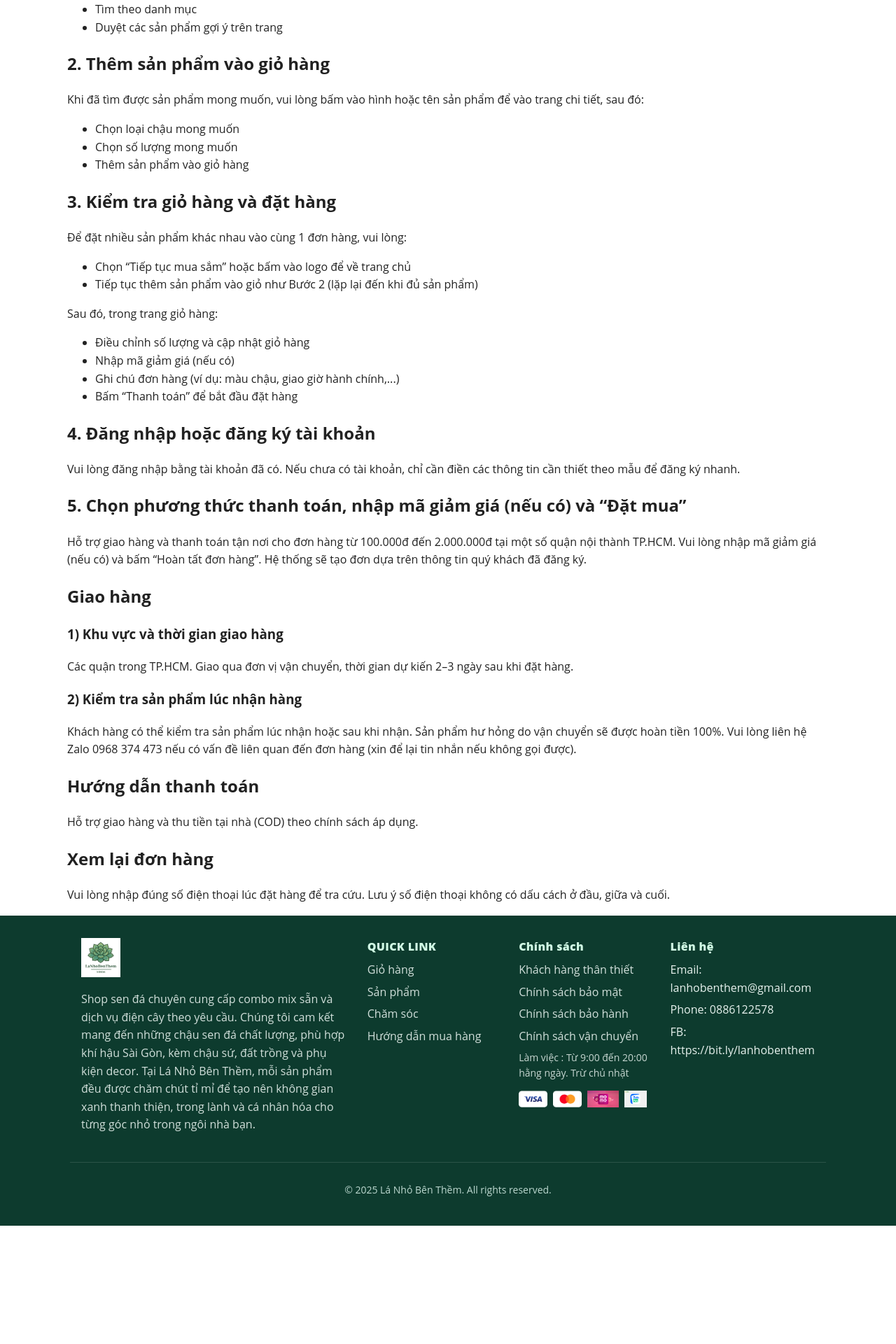
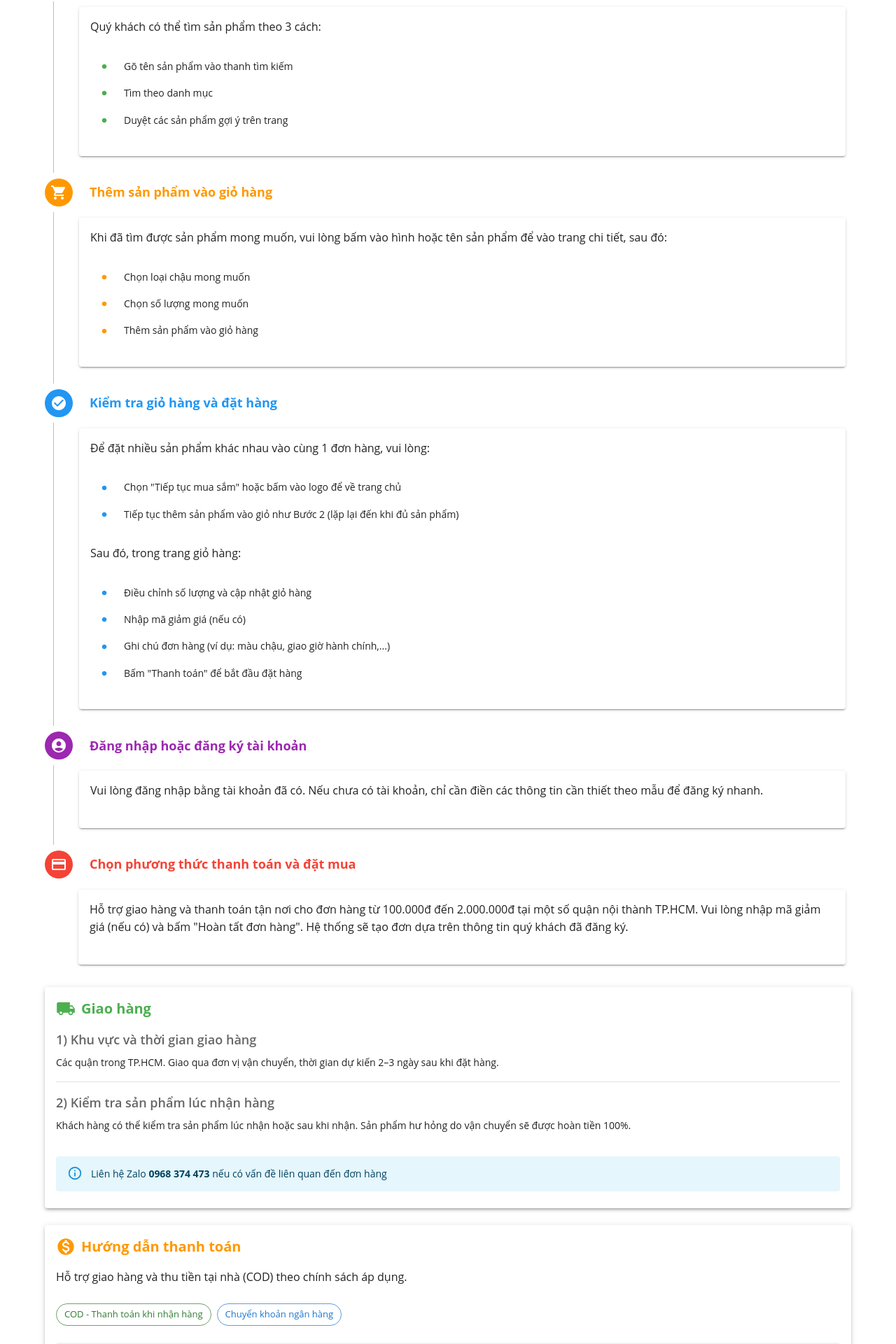
Before and after one commit to Quynhcharisse/personalized-succulent-gifting-platform_fe, a React (Vite) app in the folder client/: page /huong-dan-mua-hang in a window 1280 px wide. Shown: the part 360-2280 px from the top of the page at 70% size. Before the commit the page ends 2111 px from the top, so only its background shows below. Built offline with nearby package versions, Linux system fonts and the light colour scheme.

Commit message:
fix: fix style for order guide

```diff
--- a/client/src/components/auth/OrderGuide.jsx
+++ b/client/src/components/auth/OrderGuide.jsx
@@ -1,97 +1,285 @@
+import {
+    Alert,
+    Box,
+    Card,
+    CardContent,
+    Chip,
+    Container,
+    Divider,
+    Grid,
+    List,
+    ListItem,
+    ListItemIcon,
+    ListItemText,
+    Paper,
+    Step,
+    StepContent,
+    StepLabel,
+    Stepper,
+    Typography
+} from '@mui/material'
+import {
+    AccountCircle,
+    CheckCircle,
+    Circle,
+    LocalShipping,
+    MonetizationOn,
+    Payment,
+    Search,
+    ShoppingCart
+} from '@mui/icons-material'
 
 export default function OrderGuide() {
-  document.title = 'Hướng dẫn mua hàng | Lá Nhỏ Bên Thềm'
-  return (
-    <div className="guide">
-      <div className="container">
-        <header className="guide__header">
-          <h1>Hướng dẫn đặt hàng</h1>
-          <p className="muted">Quý khách có thể đặt hàng trực tuyến thông qua 6 bước cơ bản dưới đây.</p>
-        </header>
+    document.title = 'Hướng dẫn mua hàng | Lá Nhỏ Bên Thềm'
 
-        <section className="guide__section">
-          <h2>1. Tìm kiếm sản phẩm</h2>
-          <p>Quý khách có thể tìm sản phẩm theo 3 cách:</p>
-          <ul>
-            <li>Gõ tên sản phẩm vào thanh tìm kiếm</li>
-            <li>Tìm theo danh mục</li>
-            <li>Duyệt các sản phẩm gợi ý trên trang</li>
-          </ul>
-        </section>
+    const steps = [
+        {
+            label: 'Tìm kiếm sản phẩm',
+            icon: <Search/>,
+            color: '#4caf50',
+            content: 'Quý khách có thể tìm sản phẩm theo 3 cách:',
+            items: [
+                'Gõ tên sản phẩm vào thanh tìm kiếm',
+                'Tìm theo danh mục',
+                'Duyệt các sản phẩm gợi ý trên trang'
+            ]
+        },
+        {
+            label: 'Thêm sản phẩm vào giỏ hàng',
+            icon: <ShoppingCart/>,
+            color: '#ff9800',
+            content: 'Khi đã tìm được sản phẩm mong muốn, vui lòng bấm vào hình hoặc tên sản phẩm để vào trang chi tiết, sau đó:',
+            items: [
+                'Chọn loại chậu mong muốn',
+                'Chọn số lượng mong muốn',
+                'Thêm sản phẩm vào giỏ hàng'
+            ]
+        },
+        {
+            label: 'Kiểm tra giỏ hàng và đặt hàng',
+            icon: <CheckCircle/>,
+            color: '#2196f3',
+            content: 'Để đặt nhiều sản phẩm khác nhau vào cùng 1 đơn hàng, vui lòng:',
+            items: [
+                'Chọn "Tiếp tục mua sắm" hoặc bấm vào logo để về trang chủ',
+                'Tiếp tục thêm sản phẩm vào giỏ như Bước 2 (lặp lại đến khi đủ sản phẩm)'
+            ],
+            extraContent: 'Sau đó, trong trang giỏ hàng:',
+            extraItems: [
+                'Điều chỉnh số lượng và cập nhật giỏ hàng',
+                'Nhập mã giảm giá (nếu có)',
+                'Ghi chú đơn hàng (ví dụ: màu chậu, giao giờ hành chính,...)',
+                'Bấm "Thanh toán" để bắt đầu đặt hàng'
+            ]
+        },
+        {
+            label: 'Đăng nhập hoặc đăng ký tài khoản',
+            icon: <AccountCircle/>,
+            color: '#9c27b0',
+            content: 'Vui lòng đăng nhập bằng tài khoản đã có. Nếu chưa có tài khoản, chỉ cần điền các thông tin cần thiết theo mẫu để đăng ký nhanh.'
+        },
+        {
+            label: 'Chọn phương thức thanh toán và đặt mua',
+            icon: <Payment/>,
+            color: '#f44336',
+            content: 'Hỗ trợ giao hàng và thanh toán tận nơi cho đơn hàng từ 100.000đ đến 2.000.000đ tại một số quận nội thành TP.HCM. Vui lòng nhập mã giảm giá (nếu có) và bấm "Hoàn tất đơn hàng". Hệ thống sẽ tạo đơn dựa trên thông tin quý khách đã đăng ký.'
+        }
+    ]
 
-        <section className="guide__section">
-          <h2>2. Thêm sản phẩm vào giỏ hàng</h2>
-          <p>
-            Khi đã tìm được sản phẩm mong muốn, vui lòng bấm vào hình hoặc tên sản phẩm để vào trang
-            chi tiết, sau đó:
-          </p>
-          <ul>
-            <li>Chọn loại chậu mong muốn</li>
-            <li>Chọn số lượng mong muốn</li>
-            <li>Thêm sản phẩm vào giỏ hàng</li>
-          </ul>
-        </section>
+    return (
+        <Container maxWidth="lg" sx={{py: 4}}>
+            {/* Header */}
+            <Paper
+                elevation={0}
+                sx={{
+                    background: 'linear-gradient(135deg, #667eea 0%, #764ba2 100%)',
+                    color: 'white',
+                    p: 4,
+                    mb: 4,
+                    borderRadius: 3
+                }}
+            >
+                <Typography variant="h3" component="h1" fontWeight="bold" textAlign="center" mb={2}>
+                    🌱 Hướng dẫn đặt hàng
+                </Typography>
+                <Typography variant="h6" textAlign="center" sx={{opacity: 0.9}}>
+                    Quý khách có thể đặt hàng trực tuyến thông qua 5 bước cơ bản dưới đây
+                </Typography>
+            </Paper>
 
-        <section className="guide__section">
-          <h2>3. Kiểm tra giỏ hàng và đặt hàng</h2>
-          <p>Để đặt nhiều sản phẩm khác nhau vào cùng 1 đơn hàng, vui lòng:</p>
-          <ul>
-            <li>Chọn “Tiếp tục mua sắm” hoặc bấm vào logo để về trang chủ</li>
-            <li>Tiếp tục thêm sản phẩm vào giỏ như Bước 2 (lặp lại đến khi đủ sản phẩm)</li>
-          </ul>
-          <p>Sau đó, trong trang giỏ hàng:</p>
-          <ul>
-            <li>Điều chỉnh số lượng và cập nhật giỏ hàng</li>
-            <li>Nhập mã giảm giá (nếu có)</li>
-            <li>Ghi chú đơn hàng (ví dụ: màu chậu, giao giờ hành chính,...)</li>
-            <li>Bấm “Thanh toán” để bắt đầu đặt hàng</li>
-          </ul>
-        </section>
+            {/* Steps */}
+            <Box mb={4}>
+                <Stepper orientation="vertical">
+                    {steps.map((step, index) => (
+                        <Step key={index} active={true}>
+                            <StepLabel
+                                StepIconComponent={() => (
+                                    <Box
+                                        sx={{
+                                            backgroundColor: step.color,
+                                            color: 'white',
+                                            width: 40,
+                                            height: 40,
+                                            borderRadius: '50%',
+                                            display: 'flex',
+                                            alignItems: 'center',
+                                            justifyContent: 'center',
+                                            mr: 2
+                                        }}
+                                    >
+                                        {step.icon}
+                                    </Box>
+                                )}
+                            >
+                                <Typography variant="h6" fontWeight="bold" color={step.color}>
+                                    {step.label}
+                                </Typography>
+                            </StepLabel>
+                            <StepContent>
+                                <Card elevation={2} sx={{ml: 2, mt: 1}}>
+                                    <CardContent>
+                                        <Typography variant="body1" paragraph>
+                                            {step.content}
+                                        </Typography>
 
-        <section className="guide__section">
-          <h2>4. Đăng nhập hoặc đăng ký tài khoản</h2>
-          <p>
-            Vui lòng đăng nhập bằng tài khoản đã có. Nếu chưa có tài khoản, chỉ cần điền các thông tin cần
-            thiết theo mẫu để đăng ký nhanh.
-          </p>
-        </section>
+                                        {step.items && (
+                                            <List dense>
+                                                {step.items.map((item, itemIndex) => (
+                                                    <ListItem key={itemIndex} sx={{py: 0.5}}>
+                                                        <ListItemIcon sx={{minWidth: 32}}>
+                                                            <Circle sx={{fontSize: 8, color: step.color}}/>
+                                                        </ListItemIcon>
+                                                        <ListItemText primary={item}/>
+                                                    </ListItem>
+                                                ))}
+                                            </List>
+                                        )}
 
-        <section className="guide__section">
-          <h2>5. Chọn phương thức thanh toán, nhập mã giảm giá (nếu có) và “Đặt mua”</h2>
-          <p>
-            Hỗ trợ giao hàng và thanh toán tận nơi cho đơn hàng từ 100.000đ đến 2.000.000đ tại một số quận
-            nội thành TP.HCM. Vui lòng nhập mã giảm giá (nếu có) và bấm “Hoàn tất đơn hàng”. Hệ thống sẽ
-            tạo đơn dựa trên thông tin quý khách đã đăng ký.
-          </p>
-        </section>
+                                        {step.extraContent && (
+                                            <>
+                                                <Typography variant="body1" paragraph sx={{mt: 2}}>
+                                                    {step.extraContent}
+                                                </Typography>
+                                                <List dense>
+                                                    {step.extraItems.map((item, itemIndex) => (
+                                                        <ListItem key={itemIndex} sx={{py: 0.5}}>
+                                                            <ListItemIcon sx={{minWidth: 32}}>
+                                                                <Circle sx={{fontSize: 8, color: step.color}}/>
+                                                            </ListItemIcon>
+                                                            <ListItemText primary={item}/>
+                                                        </ListItem>
+                                                    ))}
+                                                </List>
+                                            </>
+                                        )}
+                                    </CardContent>
+                                </Card>
+                            </StepContent>
+                        </Step>
+                    ))}
+                </Stepper>
+            </Box>
 
-        <section className="guide__section">
-          <h2>Giao hàng</h2>
-          <h3>1) Khu vực và thời gian giao hàng</h3>
-          <p>
-            Các quận trong TP.HCM. Giao qua đơn vị vận chuyển, thời gian dự kiến 2–3 ngày sau khi đặt hàng.
-          </p>
-          <h3>2) Kiểm tra sản phẩm lúc nhận hàng</h3>
-          <p>
-            Khách hàng có thể kiểm tra sản phẩm lúc nhận hoặc sau khi nhận. Sản phẩm hư hỏng do vận chuyển
-            sẽ được hoàn tiền 100%. Vui lòng liên hệ Zalo 0968 374 473 nếu có vấn đề liên quan đến đơn hàng
-            (xin để lại tin nhắn nếu không gọi được).
-          </p>
-        </section>
+            {/* Additional Information */}
+            <Grid container spacing={3} sx={{alignItems: 'stretch'}}>
+                {/* Shipping Info */}
+                <Grid item xs={12} md={6} sx={{display: 'flex'}}>
+                    <Card elevation={3} sx={{
+                        width: '100vw',
+                        display: 'flex',
+                        flexDirection: 'column'
+                    }}>
+                        <CardContent sx={{
+                            flexGrow: 1,
+                            display: 'flex',
+                            flexDirection: 'column'
+                        }}>
+                            <Box display="flex" alignItems="center" mb={2}>
+                                <LocalShipping sx={{color: '#4caf50', mr: 1, fontSize: 28}}/>
+                                <Typography variant="h5" fontWeight="bold" color="#4caf50">
+                                    Giao hàng
+                                </Typography>
+                            </Box>
 
-        <section className="guide__section">
-          <h2>Hướng dẫn thanh toán</h2>
-          <p>Hỗ trợ giao hàng và thu tiền tại nhà (COD) theo chính sách áp dụng.</p>
-        </section>
+                            <Box sx={{flexGrow: 1}}>
+                                <Typography variant="h6" fontWeight="600" mb={1} color="#666">
+                                    1) Khu vực và thời gian giao hàng
+                                </Typography>
+                                <Typography variant="body2" paragraph>
+                                    Các quận trong TP.HCM. Giao qua đơn vị vận chuyển, thời gian dự kiến 2–3 ngày sau
+                                    khi đặt hàng.
+                                </Typography>
 
-        <section className="guide__section">
-          <h2>Xem lại đơn hàng</h2>
-          <p>
-            Vui lòng nhập đúng số điện thoại lúc đặt hàng để tra cứu. Lưu ý số điện thoại không có dấu cách ở
-            đầu, giữa và cuối.
-          </p>
-        </section>
-      </div>
-    </div>
-  )
+                                <Divider sx={{my: 2}}/>
+
+                                <Typography variant="h6" fontWeight="600" mb={1} color="#666">
+                                    2) Kiểm tra sản phẩm lúc nhận hàng
+                                </Typography>
+                                <Typography variant="body2" paragraph>
+                                    Khách hàng có thể kiểm tra sản phẩm lúc nhận hoặc sau khi nhận. Sản phẩm hư hỏng do
+                                    vận chuyển sẽ được hoàn tiền 100%.
+                                </Typography>
+                            </Box>
+
+                            <Alert severity="info" sx={{mt: 2}}>
+                                <Typography variant="body2">
+                                    Liên hệ Zalo <strong>0968 374 473</strong> nếu có vấn đề liên quan đến đơn hàng
+                                </Typography>
+                            </Alert>
+                        </CardContent>
+                    </Card>
+                </Grid>
+
+                {/* Payment Info */}
+                <Grid item xs={12} md={6} sx={{display: 'flex'}}>
+                    <Card elevation={3} sx={{
+                        width: '100vw',
+                        display: 'flex',
+                        flexDirection: 'column'
+                    }}>
+                        <CardContent sx={{
+                            flexGrow: 1,
+                            display: 'flex',
+                            flexDirection: 'column'
+                        }}>
+                            <Box display="flex" alignItems="center" mb={2}>
+                                <MonetizationOn sx={{color: '#ff9800', mr: 1, fontSize: 28}}/>
+                                <Typography variant="h5" fontWeight="bold" color="#ff9800">
+                                    Hướng dẫn thanh toán
+                                </Typography>
+                            </Box>
+
+                            <Box sx={{flexGrow: 1}}>
+                                <Typography variant="body1" paragraph>
+                                    Hỗ trợ giao hàng và thu tiền tại nhà (COD) theo chính sách áp dụng.
+                                </Typography>
+
+                                <Box mt={3} mb={2}>
+                                    <Chip
+                                        label="COD - Thanh toán khi nhận hàng"
+                                        color="success"
+                                        variant="outlined"
+                                        sx={{mb: 1, mr: 1}}
+                                    />
+                                    <Chip
+                                        label="Chuyển khoản ngân hàng"
+                                        color="primary"
+                                        variant="outlined"
+                                        sx={{mb: 1}}
+                                    />
+                                </Box>
+                            </Box>
+
+                            <Alert severity="success" sx={{mt: 'auto'}}>
+                                <Typography variant="body2">
+                                    Đơn hàng từ <strong>100.000đ - 2.000.000đ</strong> được hỗ trợ giao hàng tận nơi tại
+                                    TP.HCM
+                                </Typography>
+                            </Alert>
+                        </CardContent>
+                    </Card>
+                </Grid>
+            </Grid>
+        </Container>
+    )
 }
```
